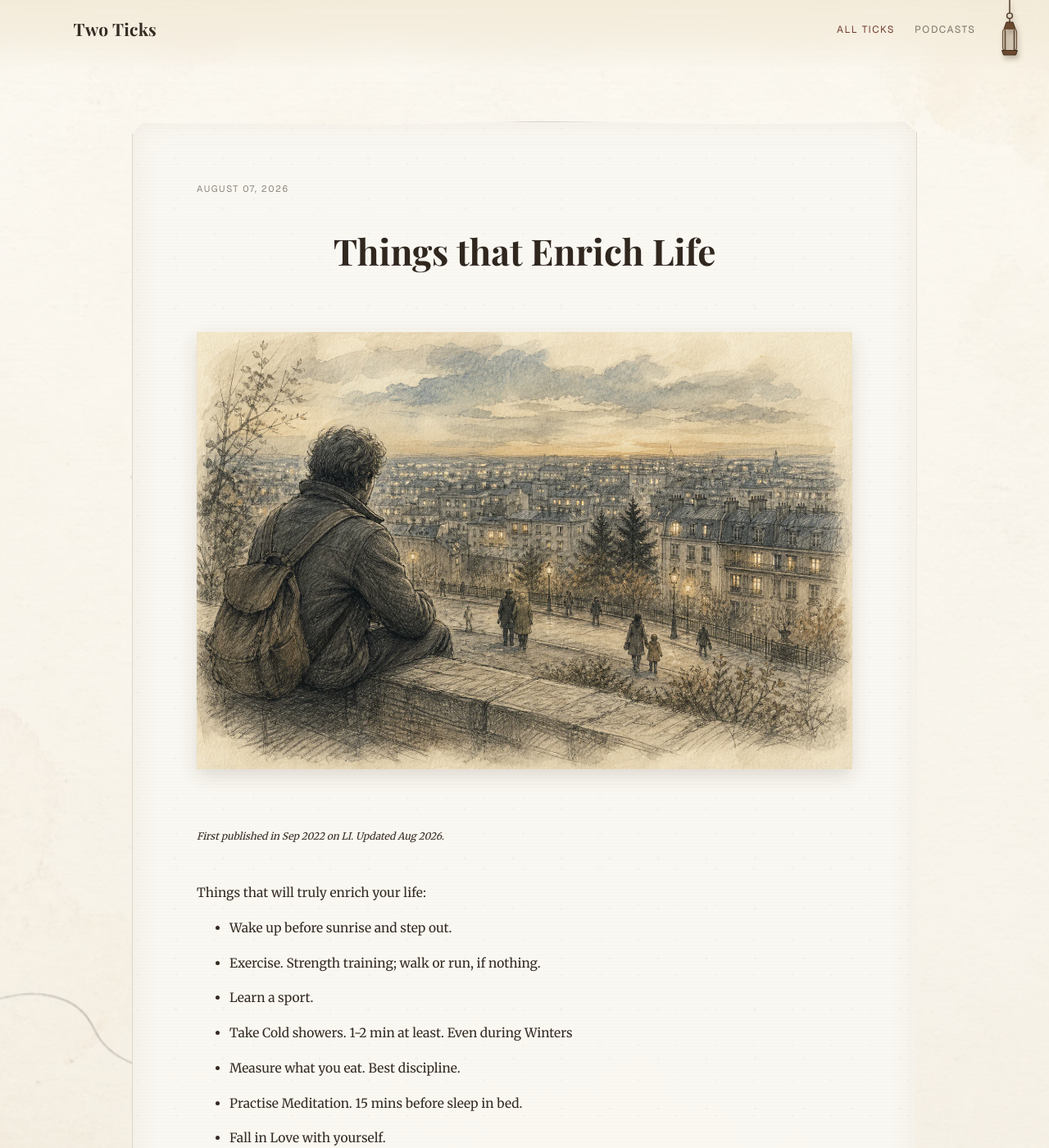
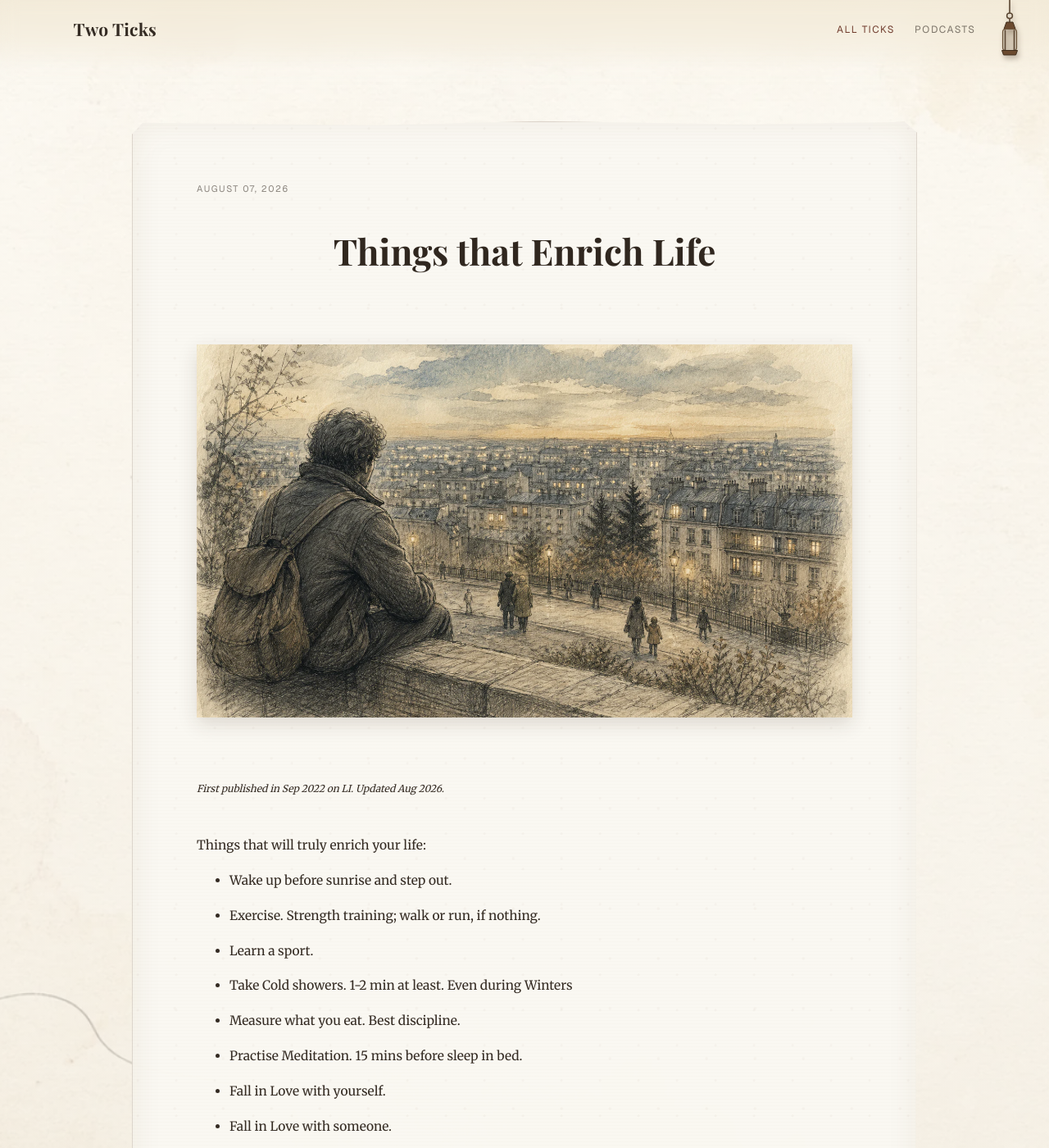
Before and after one commit to trmanish/trmanish.github.io, a Jekyll site: the page built from _posts/2025-03-01-things-that-enrich-life.md, in a window 1280 px wide and 1400 px high. Shown: the whole window at 82% size. Built offline with Jekyll 4.4.1, drawn with Linux system fonts in a browser that asks for light colours; some of the changed text lies outside the part shown.

Commit message:
Unify post photo presentation

```diff
--- a/_posts/2025-03-01-things-that-enrich-life.md
+++ b/_posts/2025-03-01-things-that-enrich-life.md
@@ -11,7 +11,7 @@ image: "/assets/things_enrich_life/header-sketch.webp"
 
 <br> <!-- Adds extra spacing -->
 
-<img src="/assets/things_enrich_life/header-sketch.webp" alt="A contemplative person overlooking a city and the everyday lives unfolding below" width="100%">
+<img class="post-hero-image post-hero-image--short" src="/assets/things_enrich_life/header-sketch.webp" alt="A contemplative person overlooking a city and the everyday lives unfolding below" width="100%">
 
 <br>
 
--- a/assets/css/style.css
+++ b/assets/css/style.css
@@ -612,10 +612,26 @@ body.site-page--post.is-closing { opacity: 0; }
 }
 
 .site-page--post .article-paper img {
+    box-sizing: border-box;
+    display: block;
     max-width: 100%;
     height: auto;
+    margin: clamp(18px, 3vw, 30px) auto;
+    padding: 0;
+    background: transparent;
+    border: 0 !important;
+    border-radius: 0 !important;
     filter: sepia(.04) saturate(.96);
     box-shadow: 0 8px 22px rgba(63, 39, 19, .15);
+}
+
+/* The Enrich Life drawing keeps its wide header crop, but sits a little
+   shorter than its original 3:2 frame so the writing arrives sooner. */
+.site-page--post .article-paper .post-hero-image--short {
+    width: 100%;
+    height: clamp(210px, 54vw, 455px);
+    object-fit: cover;
+    object-position: center 46%;
 }
 
 .site-page--post .article-paper div[style*="background-color: #fcfcfc"] {
```
Also changed, not shown: _posts/2026-06-20-ubi-is-the-bane-of-a-functioning-society.md (+1 -1 lines).
